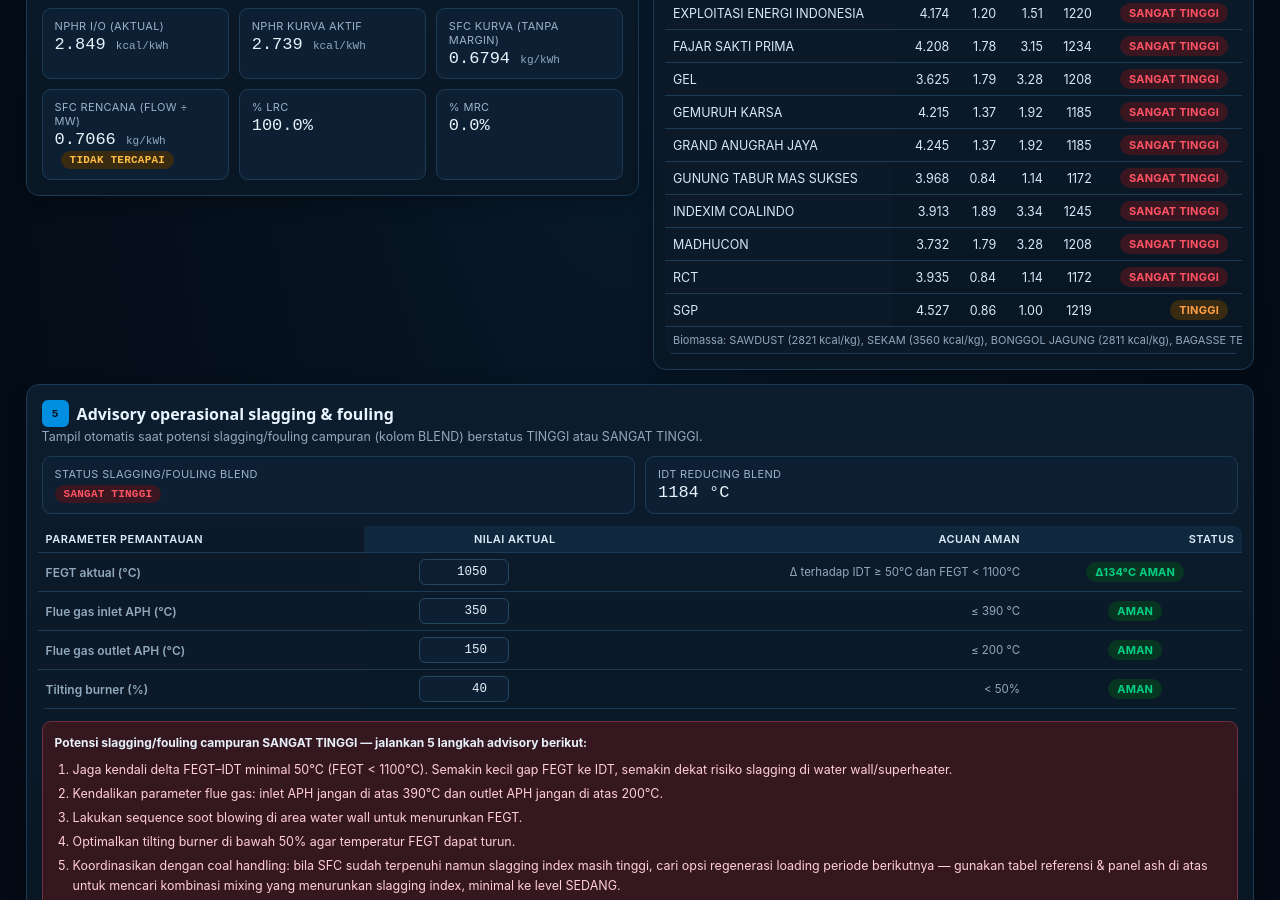
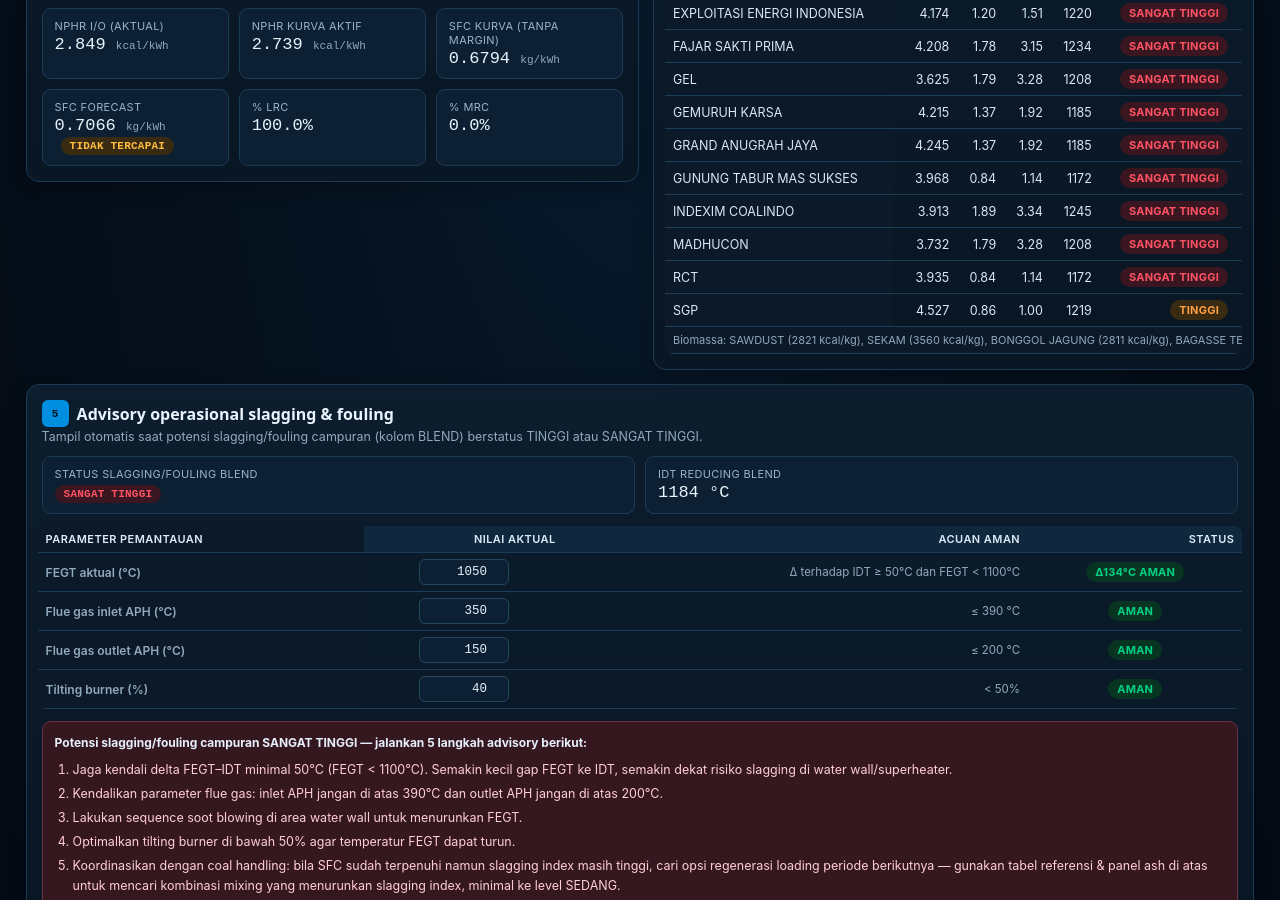
Before and after one commit to fuelwise-energy/fuelwise-energy.github.io, a plain HTML site: page index.html in a window 1280 px wide. Shown: the part 1060-1960 px from the top of the page. Drawn offline with Linux system fonts and the light colour scheme.

Commit message:
Update index.html

```diff
--- a/index.html
+++ b/index.html
@@ -200,7 +200,7 @@ input,select{background:#0d2033!important;color:#e7f0fa!important;border-color:#
           <div class="kpi"><div class="l">NPHR I/O (aktual)</div><div class="v" id="kNphrIO">–</div></div>
           <div class="kpi"><div class="l">NPHR kurva aktif</div><div class="v" id="kNphrUji">–</div></div>
           <div class="kpi"><div class="l">SFC kurva (tanpa margin)</div><div class="v" id="kSfcUji">–</div></div>
-          <div class="kpi"><div class="l">SFC rencana (flow ÷ MW)</div><div class="v" id="kSfcReal">–</div></div>
+          <div class="kpi"><div class="l">SFC Forecast</div><div class="v" id="kSfcReal">–</div></div>
           <div class="kpi"><div class="l">% LRC</div><div class="v" id="kLrc">–</div></div>
           <div class="kpi"><div class="l">% MRC</div><div class="v" id="kMrc">–</div></div>
         </div>
```
